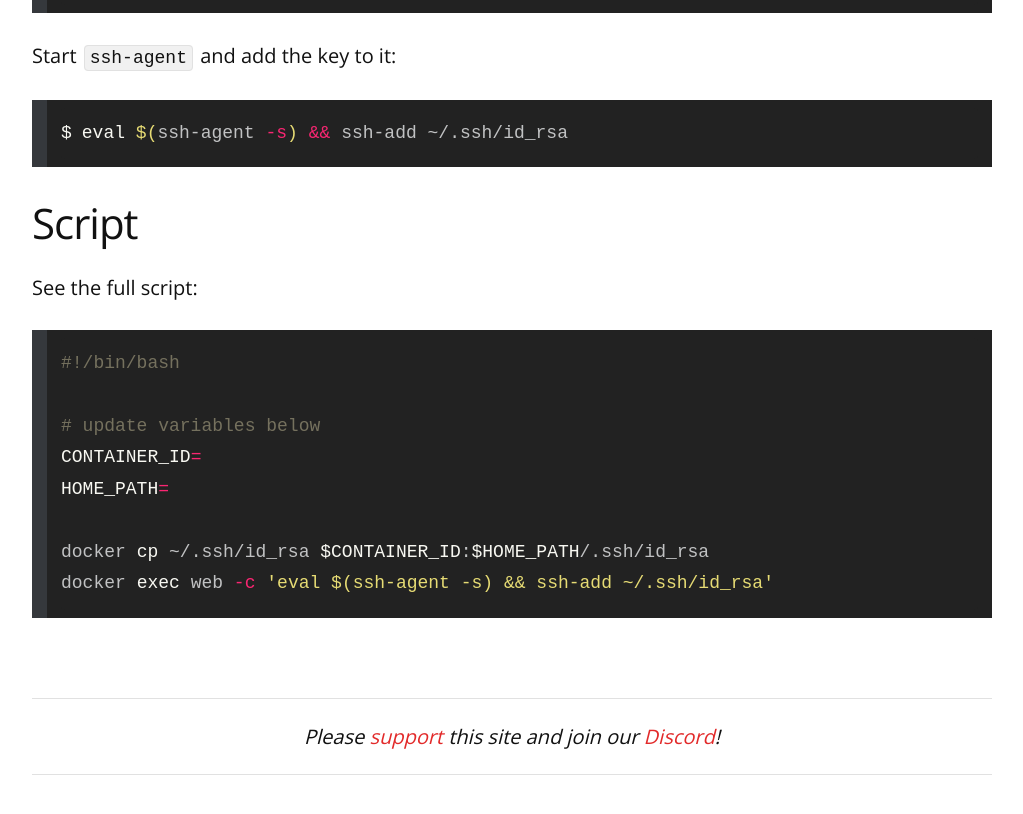
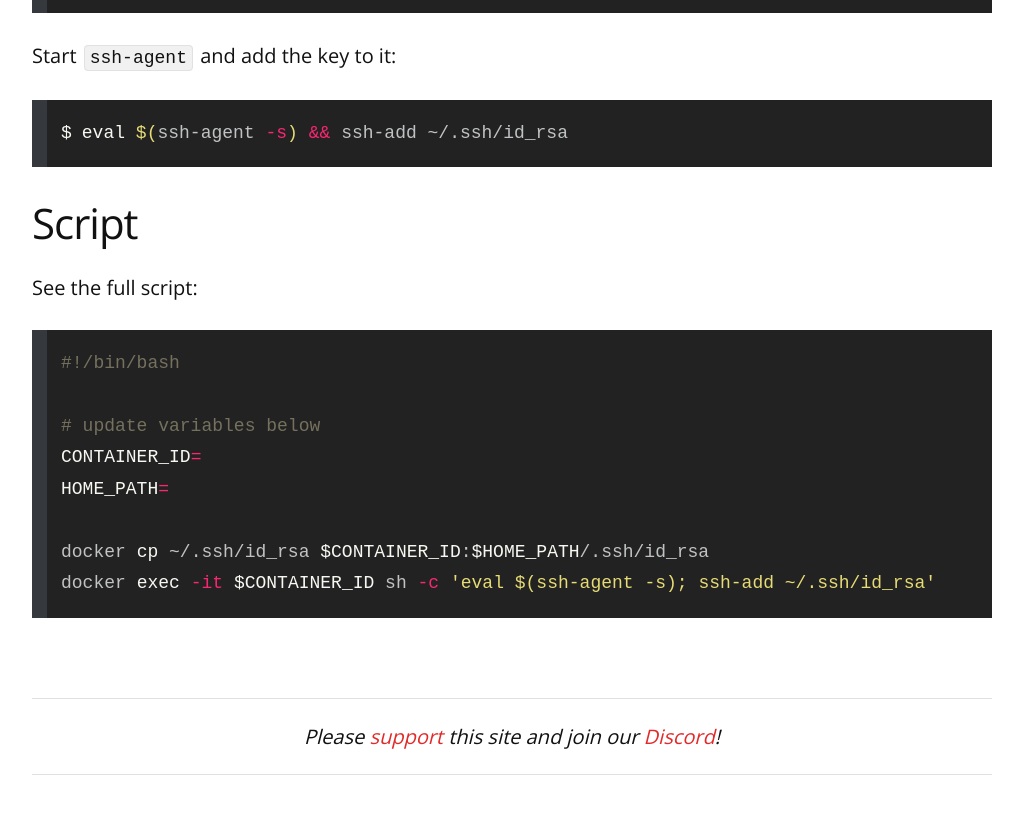
Before and after one commit to remarkablemark/remarkablemark.github.io, a Jekyll site: the page built from _posts/2022/2022-10-23-docker-container-add-ssh-key.md, in a window 1280 px wide and 900 px high, scrolled down 883 px. Shown: the top 814 px of the window, without its empty margins (128-1151 px from the left). Built offline with Jekyll 4.4.1, drawn with Linux system fonts in a browser that asks for light colours; comment, search, counter and statistics services are not loaded; some of the changed text lies outside the part shown.

Commit message:
fix(posts): update "Docker container add SSH key"
Post: 2022-10-23-docker-container-add-ssh-key.md

````diff
--- a/_posts/2022/2022-10-23-docker-container-add-ssh-key.md
+++ b/_posts/2022/2022-10-23-docker-container-add-ssh-key.md
@@ -46,5 +47,5 @@ CONTAINER_ID=
 HOME_PATH=
 
 docker cp ~/.ssh/id_rsa $CONTAINER_ID:$HOME_PATH/.ssh/id_rsa
-docker exec web -c 'eval $(ssh-agent -s) && ssh-add ~/.ssh/id_rsa'
+docker exec -it $CONTAINER_ID sh -c 'eval $(ssh-agent -s); ssh-add ~/.ssh/id_rsa'
 ```
````
Also changed, not shown: other parts of _posts/2022/2022-10-23-docker-container-add-ssh-key.md (+1 -0 lines).
